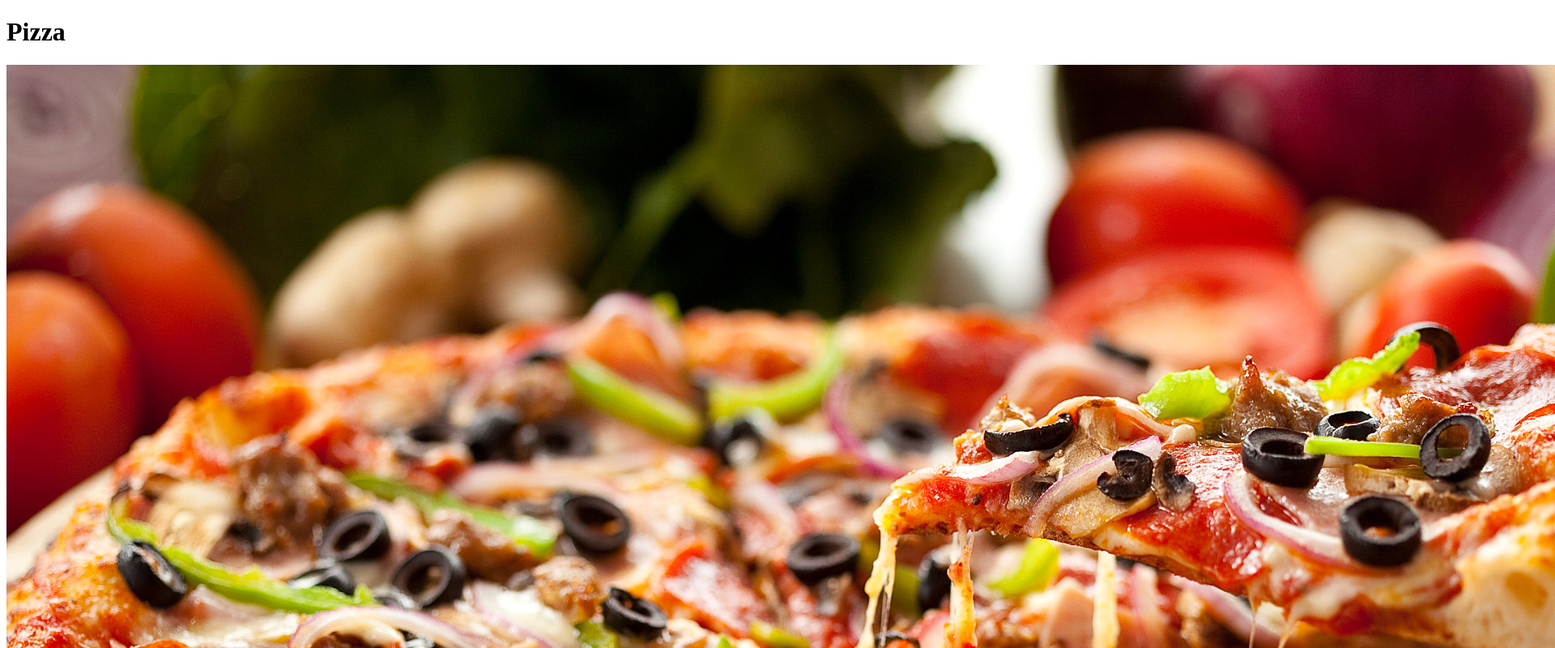
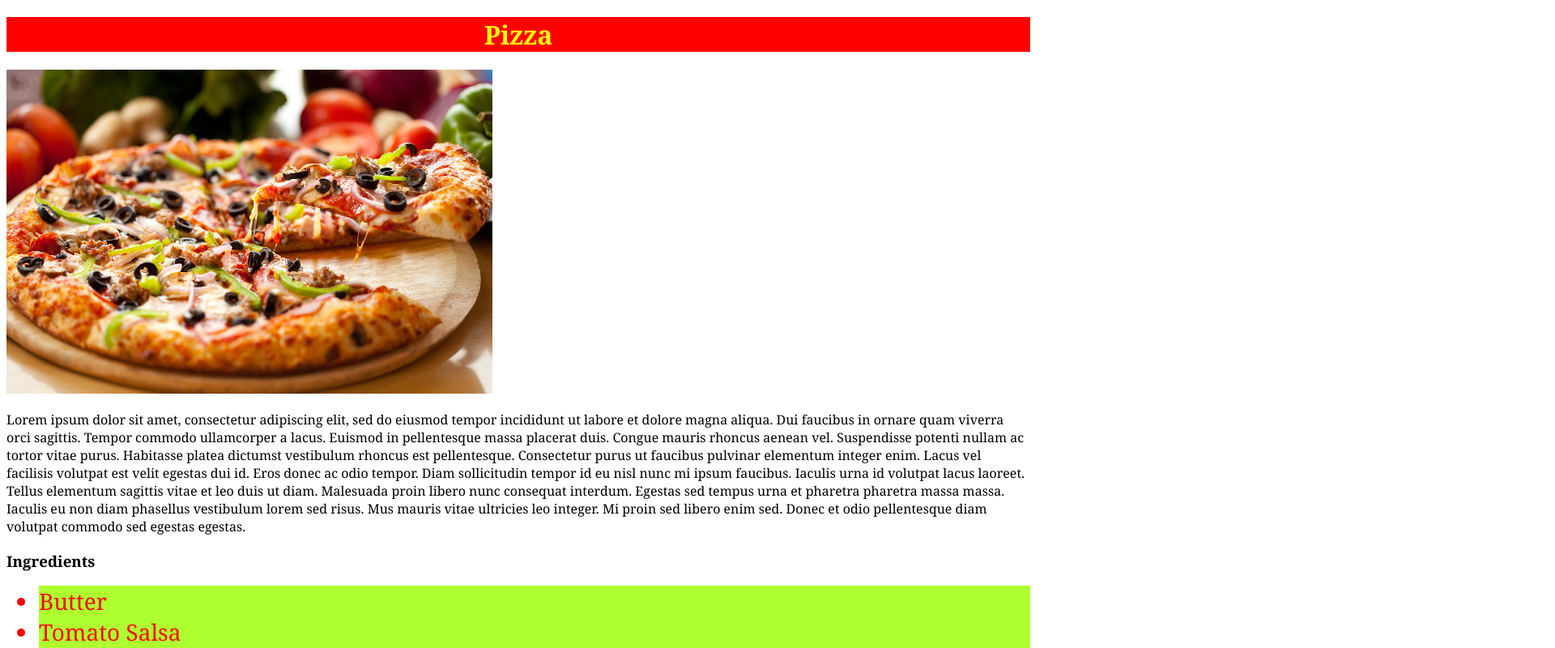
Before and after one commit to varungupta31/odin-recipes, a plain HTML site: page recipes/Pizza.html in a window 1280 px wide. Shown: the top 800 px of the page at 81% size, 1920 px wide, since content can reach past the window. Drawn offline with Linux system fonts and the light colour scheme.

Commit message:
Added CSS

```diff
--- a/recipes/Pizza.html
+++ b/recipes/Pizza.html
@@ -5,9 +5,10 @@
     <meta http-equiv="X-UA-Compatible" content="IE=edge">
     <meta name="viewport" content="width=device-width, initial-scale=1.0">
     <title>Document</title>
+    <link rel="stylesheet" href="../style.css">
 </head>
 <body>
-    <h1>Pizza</h1>
+    <h1 class="pizza">Pizza</h1>
     <img src="../img/pizza.jpg" alt="Prepared Pizza Image">
     <p>Lorem ipsum dolor sit amet, consectetur adipiscing elit, sed do eiusmod tempor incididunt ut labore et dolore magna aliqua. Dui faucibus in ornare quam viverra orci sagittis. Tempor commodo ullamcorper a lacus. Euismod in pellentesque massa placerat duis. Congue mauris rhoncus aenean vel. Suspendisse potenti nullam ac tortor vitae purus. Habitasse platea dictumst vestibulum rhoncus est pellentesque. Consectetur purus ut faucibus pulvinar elementum integer enim. Lacus vel facilisis volutpat est velit egestas dui id. Eros donec ac odio tempor. Diam sollicitudin tempor id eu nisl nunc mi ipsum faucibus. Iaculis urna id volutpat lacus laoreet. Tellus elementum sagittis vitae et leo duis ut diam. Malesuada proin libero nunc consequat interdum. Egestas sed tempus urna et pharetra pharetra massa massa. Iaculis eu non diam phasellus vestibulum lorem sed risus. Mus mauris vitae ultricies leo integer. Mi proin sed libero enim sed. Donec et odio pellentesque diam volutpat commodo sed egestas egestas.</p>
 
--- /dev/null
+++ b/style.css
@@ -0,0 +1,41 @@
+* {
+    font-family: Georgia, 'Times New Roman', Times, serif;
+}
+
+h1 {
+    background-color: yellow;
+    color: black;
+    font-size: 32px;
+    font-weight: bold;
+}
+
+li {
+    background-color: greenyellow;
+    color: red;
+    font-size: 28px;
+
+}
+
+img {
+    height: 400px;
+    width: auto;
+}
+
+.brownie {
+    background-color: turquoise;
+    text-align: center;
+
+}
+
+.pizza {
+    background-color: red;
+    color: yellow;
+    text-align: center;
+
+}
+
+.coffee {
+    background-color: sandybrown;
+    color: black;
+    text-align: center;
+}
```
Also changed, not shown: index.html (+2 -0 lines), recipes/brownie.html (+2 -1 lines), recipes/coffee.html (+2 -1 lines).
